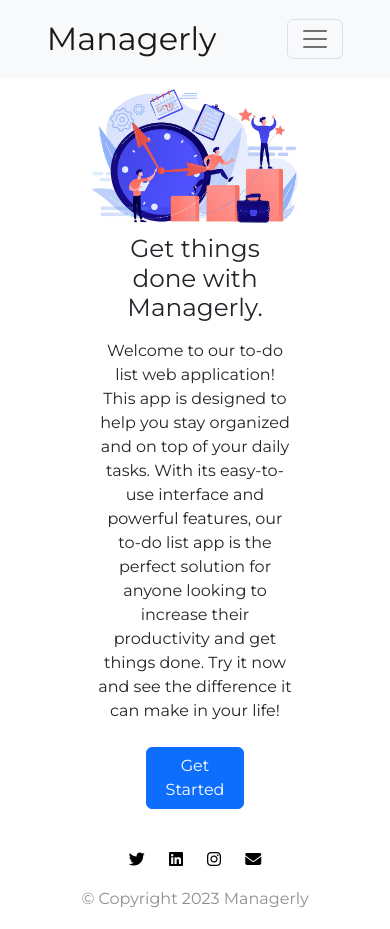
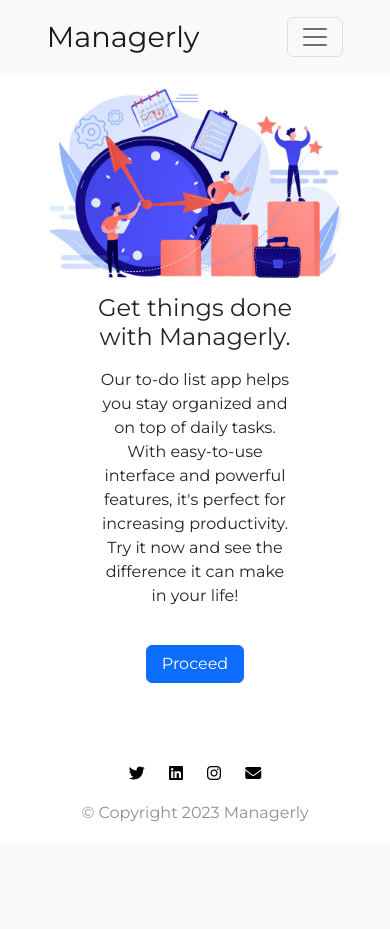
Before and after one commit to vineyy17/managerly-todo-app, a Flask app: page / in a window 390 px wide. After the commit the page ends 822 px from the top, so only its background shows below. Run offline with Flask 3, Linux system fonts and the light colour scheme; some libraries are stand-ins or nearby versions.

Commit message:
seventh commit

```diff
--- a/static/css/styles.css
+++ b/static/css/styles.css
@@ -53,3 +53,29 @@ font-weight: 400;
 text-decoration: none;
 color: black;
 }
+
+/* MEDIA QUERIES */
+
+@media (max-width: 600px) {
+.head-image{
+width: 85%;
+}
+
+.navbar-brand {
+font-size: 1.8rem;
+}
+
+h2 {
+font-size: 1.5rem;
+text-align: center;
+font-weight: 500;
+}
+
+.white-section {
+margin-top: 2.5rem;
+}
+
+.btn-primary {
+margin-top: 0.8rem;
+}
+}
--- a/templates/index.html
+++ b/templates/index.html
@@ -49,12 +49,11 @@
     <img class="head-image" src="{{ url_for('static', filename='img/time manager (2).jpg')}}">
     <div class="d-grid gap-2 col-6 mx-auto">
         <h2>Get things done with Managerly.</h2>
-        <p id="about_text">Welcome to our to-do list web application! This app is designed to help you stay organized
-            and on top of your daily tasks. With its easy-to-use interface and powerful features,
-            our to-do list app is the perfect solution for anyone looking to increase their productivity
-            and get things done. Try it now and see the difference it can make in your life!</p>
+        <p id="about_text">Our to-do list app helps you stay organized and on top of daily tasks.
+            With easy-to-use interface and powerful features, it's perfect for increasing productivity.
+            Try it now and see the difference it can make in your life!</p>
         <div class="d-grid gap-2 col-6 mx-auto">
-            <a href="/sign-in" class="start-button btn btn-primary" type="button">Get Started</a>
+            <a href="/sign-in" class="start-button btn btn-primary" type="button">Proceed</a>
         </div>
     </div>
 <!--Bootstrap Scripts-->
```
Also changed, not shown: static/css/sign-in.css (+29 -1 lines), static/css/sign-up.css (+26 -2 lines), templates/sign-in.html (+10 -0 lines), templates/sign-up.html (+9 -0 lines).
